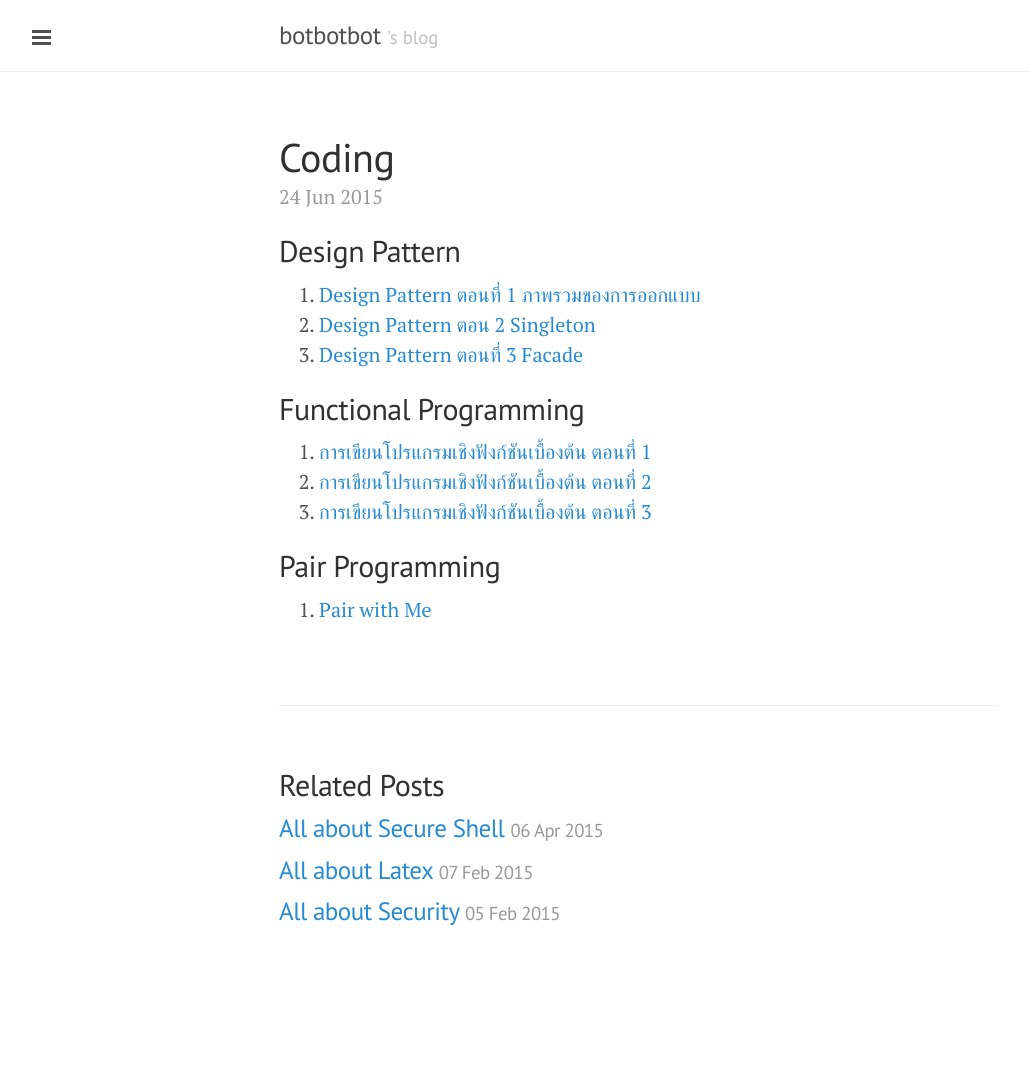
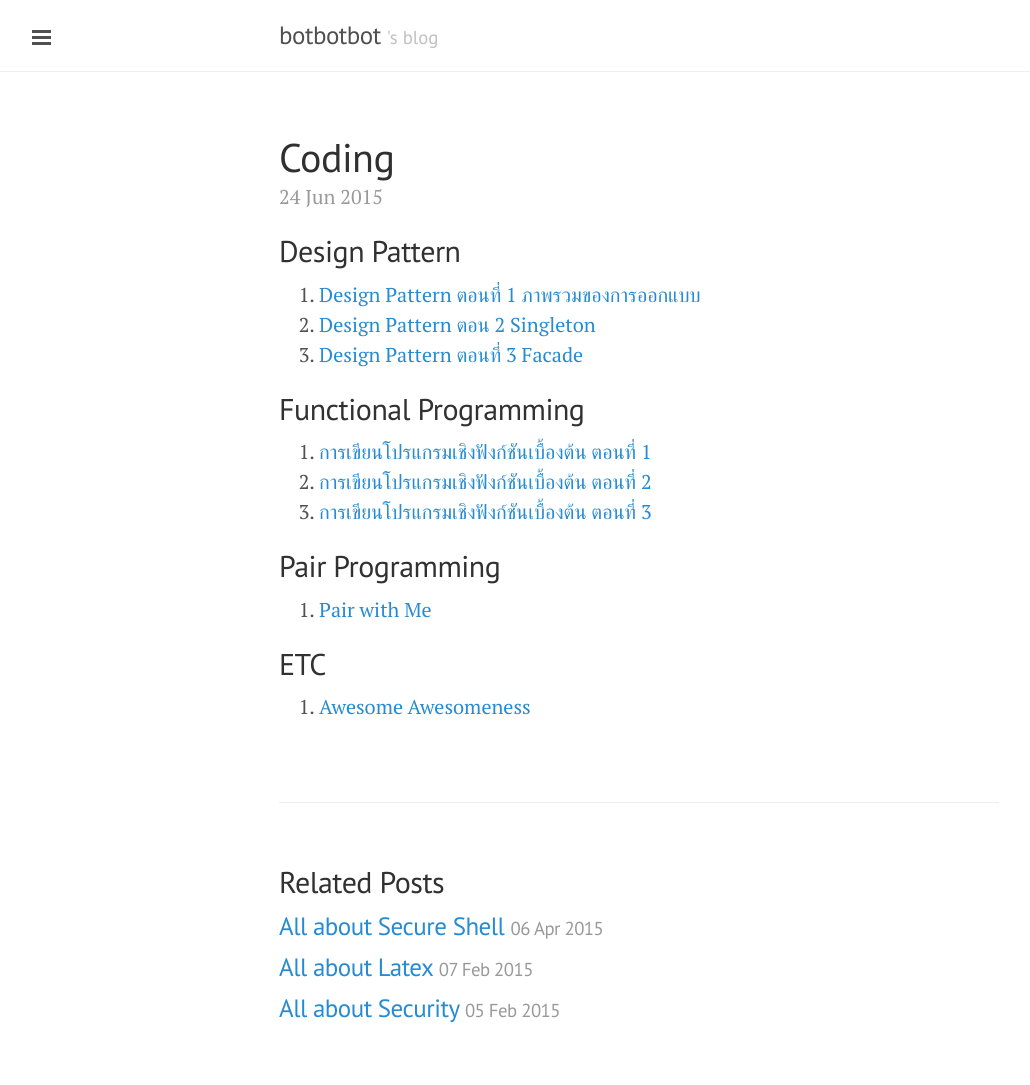
Before and after one commit to ibotdotout/ibotdotout.github.io, a Jekyll site: the page built from _posts/2015-06-24-coding.md, in a window 1280 px wide. Shown: the whole page, without its empty margins (1-1031 px from the left). Built offline with Jekyll 4.4.1, drawn with Linux system fonts in a browser that asks for light colours; Markdown is read by kramdown in place of the engine named in the settings; before the commit the page ends 987 px from its top, so only the background shows below that.

Commit message:
add awesome-awesomeness

```diff
--- a/_posts/2015-06-24-coding.md
+++ b/_posts/2015-06-24-coding.md
@@ -18,3 +18,7 @@ permalink: coding
 
 ## Pair Programming
 1. [Pair with Me](http://www.pairprogramwith.me)
+
+## ETC
+1. [Awesome
+   Awesomeness](https://github.com/bayandin/awesome-awesomeness)
```
